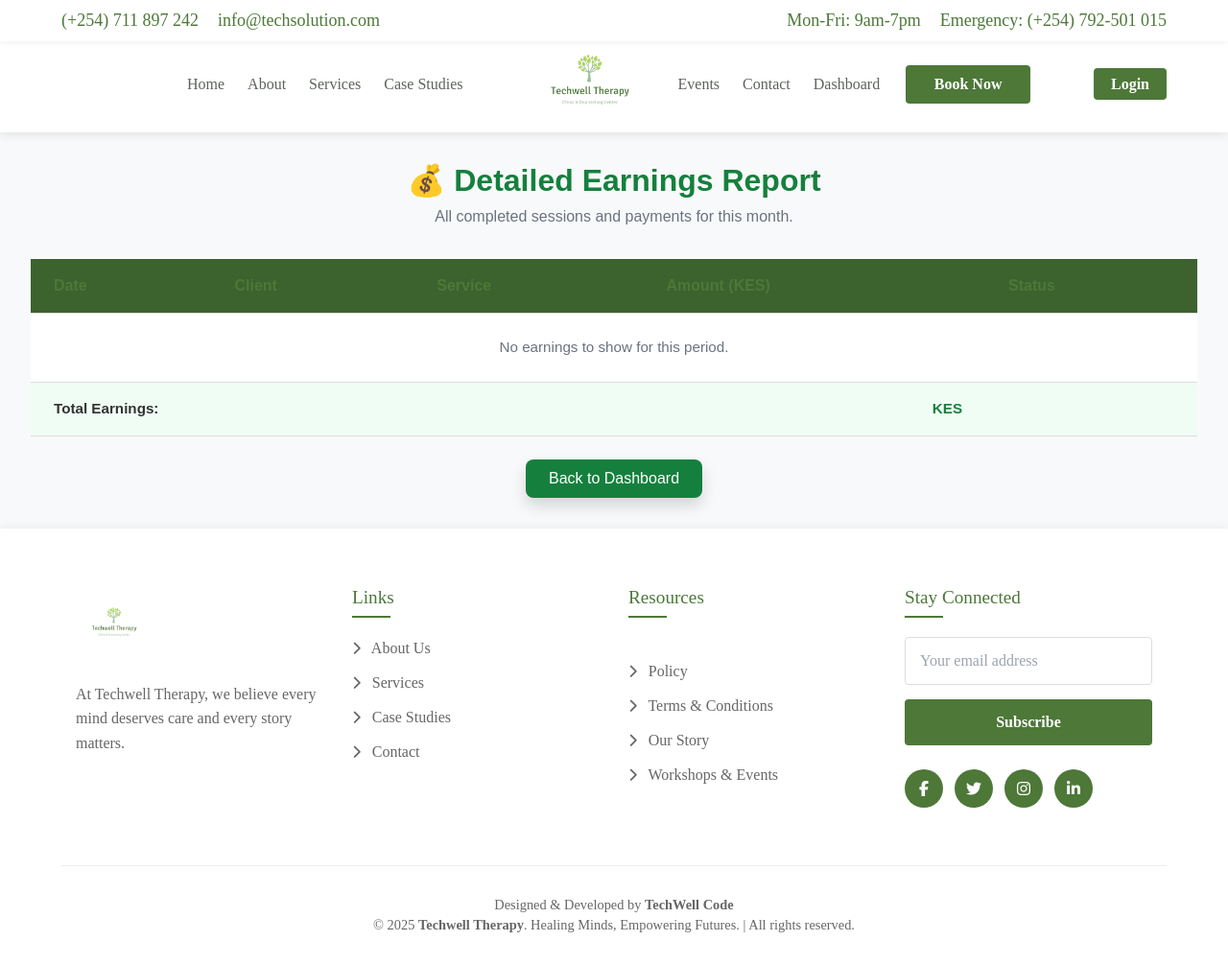
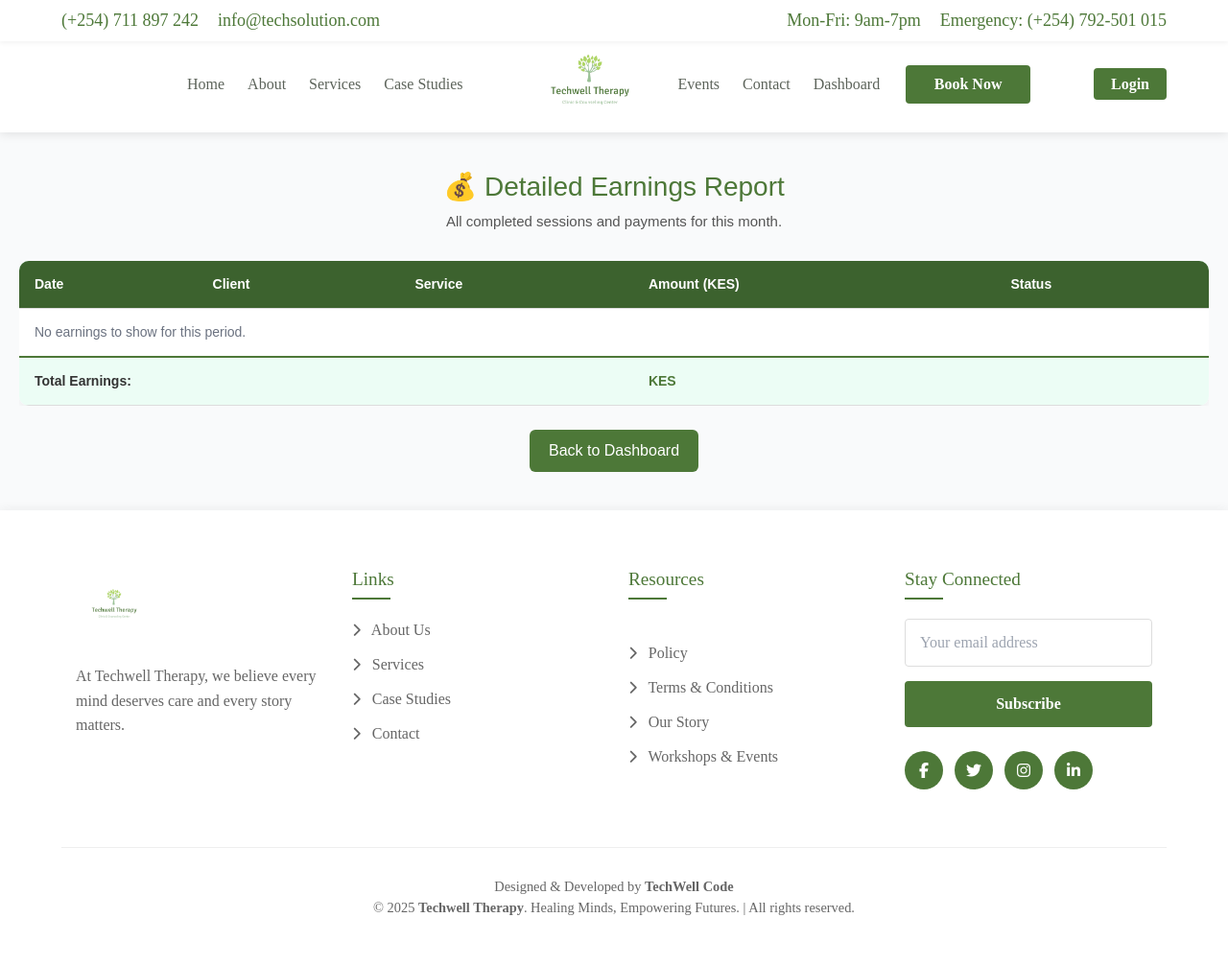
Before and after one commit to cataML/techwell_solution, a Django app: template therapy_hub/templates/therapy_hub/earnings_report.html in a window 1280 px wide. Shown: the whole page at 96% size. After the commit the page ends 954 px from the top, so only its background shows below. Run offline with Django 5.2, Linux system fonts and the light colour scheme; the template is opened without the code that fills it, so the values that code supplies are empty; some libraries are stand-ins or nearby versions; some web fonts are replaced.

Commit message:
Updated Therapy_hub

```diff
--- a/static/css/style_therapy.css
+++ b/static/css/style_therapy.css
@@ -3511,11 +3511,14 @@ table th {
     border-radius: 12px;
     box-shadow: 0 3px 10px rgba(0,0,0,0.08);
     text-align: center;
+
 }
 
 .profile-avatar {
-    margin-bottom: 25px;
+    margin-bottom: 55px;
     color: #4D7838;
+    width: 100px;
+    justify-self: center;
 }
 
 /* Form */
@@ -3579,66 +3582,106 @@ input:focus {
 }
 
 /* ==============================
-    PROFILE PAGE
-  ============================== *
-  .session-history-container {
-    max-width: 900px;
-    margin: 50px auto;
+    DASHDASH PAGE
+  ============================== */
+
+.counsellor-container {
+    max-width: 1000px;
+    margin: 0 auto;
     padding: 20px;
 }
 
-.page-title {
-    font-size: 32px;
-    color: #315E26;
-    text-align: center;
-    margin-bottom: 30px;
-}
-
-.session-table {
+.counsellor-card {
+    background-color: #fff;
+    border-radius: 12px;
+    box-shadow: 0 2px 6px rgba(0,0,0,0.1);
+    padding: 20px;
+    margin-bottom: 20px;
+}
+
+.counsellor-card h3 {
+    font-size: 1.3rem;
+    margin-bottom: 15px;
+    border-bottom: 2px solid #eee;
+    padding-bottom: 5px;
+}
+
+table {
     width: 100%;
     border-collapse: collapse;
-    background: #fff;
-    border-radius: 10px;
-    box-shadow: 0 3px 8px rgba(0,0,0,0.05);
-    overflow: hidden;
-}
-
-.session-table th, .session-table td {
-    padding: 12px 15px;
-    border-bottom: 1px solid #e7e7e7;
+}
+
+table th, table td {
     text-align: left;
-    font-size: 14px;
-}
-
-.session-table th {
-    background: #f9f9f9;
-    color: #333;
-    font-weight: 600;
-}
-
-.session-table tr:last-child td {
-    border-bottom: none;
-}
-
-.empty-message {
-    text-align: center;
-    color: #555;
-    font-size: 15px;
-    margin-top: 20px;
-}
-
-/* Buttons *
-.btn-secondary {
-    padding: 6px 12px;
-    background: #efefef;
-    color: #333;
-    border-radius: 6px;
-    text-decoration: none;
-    font-size: 13px;
-}
-
-.btn-secondary:hover {
-    background: #ddd;
+    padding: 10px;
+    border-bottom: 1px solid #ddd;
+}
+
+table tr:hover {
+    background-color: #f9f9f9;
+}
+
+.status-upcoming {
+    background-color: #fff3cd;
+    color: #856404;
+    padding: 3px 8px;
+    border-radius: 5px;
+    font-size: 0.9rem;
+}
+
+.status-completed {
+    background-color: #d4edda;
+    color: #155724;
+    padding: 3px 8px;
+    border-radius: 5px;
+    font-size: 0.9rem;
+}
+
+.client-list {
+    list-style: none;
+    padding: 0;
+    margin: 0;
+}
+
+.client-list li {
+    display: flex;
+    justify-content: space-between;
+    align-items: center;
+    padding: 12px;
+    border: 1px solid #ddd;
+    border-radius: 8px;
+    margin-bottom: 10px;
+    background-color: #fafafa;
+}
+
+.client-list li:hover {
+    background-color: #f0f0f0;
+}
+
+.client-status-active {
+    background-color: #d1e7dd;
+    color: #0f5132;
+    padding: 3px 8px;
+    border-radius: 5px;
+    font-size: 0.85rem;
+}
+
+.client-status-inactive {
+    background-color: #e2e3e5;
+    color: #6c757d;
+    padding: 3px 8px;
+    border-radius: 5px;
+    font-size: 0.85rem;
+}
+
+.earnings p {
+    margin: 5px 0;
+}
+
+.earnings-amount {
+    font-size: 2rem;
+    color: #28a745;
+    font-weight: bold;
 }
 /* ==============================
     RESPONSIVE STYLES
@@ -3715,8 +3758,121 @@ input:focus {
   text-align: center;
 }
 
-
-
+/* ==============================
+    EARNING REPORT PAGE
+ ============================== */
+.earnings-report-section {
+    padding: 40px 20px;
+    background-color: #f9fafb;
+}
+
+.report-header {
+    text-align: center;
+    margin-bottom: 30px;
+}
+
+.report-header h2 {
+    font-size: 28px;
+    color: #4D7838;
+    margin-bottom: 8px;
+}
+
+.report-header p {
+    color: #555;
+    font-size: 15px;
+}
+.report-table thead tr th{
+  color: #fff;
+}
+.report-table-container {
+    overflow-x: auto;
+}
+
+.report-table {
+    width: 100%;
+    border-collapse: collapse;
+    background: #ffffff;
+    border-radius: 10px;
+    overflow: hidden;
+    box-shadow: 0 4px 12px rgba(0, 0, 0, 0.05);
+}
+
+.report-table thead {
+    background-color: #d1fae5;
+}
+
+.report-table th,
+.report-table td {
+    padding: 14px 16px;
+    text-align: left;
+    font-size: 14px;
+}
+
+.report-table th {
+    color: #4D7838;
+    font-weight: 600;
+}
+
+.report-table tbody tr {
+    border-bottom: 1px solid #e5e7eb;
+}
+
+.report-table tbody tr:hover {
+    background-color: #f3f4f6;
+}
+
+.text-right {
+    text-align: right;
+}
+
+.amount {
+    color: #15803d;
+    font-weight: 600;
+}
+
+.status.completed {
+    color: #16a34a;
+    font-weight: 500;
+}
+
+.status.pending {
+    color: #dc2626;
+    font-weight: 500;
+}
+
+.no-data {
+    text-align: center;
+    padding: 20px;
+    color: #6b7280;
+}
+
+tfoot {
+    background-color: #ecfdf5;
+}
+
+.total {
+    color: #4D7838;
+    font-weight: bold;
+}
+
+.report-footer {
+    text-align: center;
+    margin-top: 25px;
+}
+
+.back-btn {
+    display: inline-block;
+    background-color: #4D7838;
+    color: #ffffff;
+    padding: 10px 20px;
+    border-radius: 6px;
+    text-decoration: none;
+    transition: 0.3s ease;
+}
+
+.back-btn:hover {
+    background-color: #15803d;
+}
 
 
 
--- a/templates/base_therapy.html
+++ b/templates/base_therapy.html
@@ -69,8 +69,11 @@
 <div class="user-action">
   {% if user.is_authenticated %}
     <div class="profile-dropdown" onclick="toggleDropdown(event)">
-      {% if user_profile and user_profile.image %}
-        <img src="{{ profile.avatar.url }}" alt="Profile" class="profile-icon">
+
+      {% if user.therapy_profile.avatar %}
+        <img src="{{ user.therapy_profile.avatar.url }}"
+             alt="Profile"
+             class="profile-icon">
       {% else %}
         <i class="fa fa-user profile-icon"></i>
       {% endif %}
@@ -82,10 +85,9 @@
       </div>
     </div>
   {% else %}
-    <a href="{% url 'therapy_hub:login' %}" class="login-icon">
-      <a href="{% url 'therapy_hub:login' %}" class="book-button">Login</a>
-    </a>
+    <a href="{% url 'therapy_hub:login' %}" class="book-button">Login</a>
   {% endif %}
+</div>
 </div>
 </div>
 
--- a/therapy_hub/templates/therapy_hub/dashboard.html
+++ b/therapy_hub/templates/therapy_hub/dashboard.html
@@ -6,6 +6,7 @@
 
     {% if request.user.therapy_profile.role == 'client' %}
     <div class="dashh-card">
+        <i class="fa fa-user-md"></i>
         <h3>Client Dashboard</h3>
         <p>View your sessions, payments, and messages.</p>
         <a href="{% url 'therapy_hub:client_dashboard' %}">Enter</a>
@@ -13,7 +14,7 @@
     {% endif %}
 
     {% if request.user.therapy_profile.role == 'counsellor' %}
-    <div class="card">
+    <div class="dashh-card">
         <i class="fa fa-user-md"></i>
         <h3>Counsellor Dashboard</h3>
         <p>Manage your clients, schedule, and session notes.</p>
--- a/therapy_hub/templates/therapy_hub/earnings_report.html
+++ b/therapy_hub/templates/therapy_hub/earnings_report.html
@@ -3,58 +3,66 @@
 {% block title %}Techwell Therapy | Earnings Report{% endblock %}
 
 {% block content %}
-<section class="earnings-report-section p-6 md:p-8">
-    <div class="report-header text-center mb-8">
-        <h2 class="text-3xl font-semibold mb-2 text-green-700">💰 Detailed Earnings Report</h2>
-        <p class="text-gray-500">All completed sessions and payments for this month.</p>
+<section class="earnings-report-section">
+
+    <div class="report-header">
+        <h2>💰 Detailed Earnings Report</h2>
+        <p>All completed sessions and payments for this month.</p>
     </div>
 
-    <div class="report-table-container overflow-x-auto">
-        <table class="report-table w-full bg-white rounded-xl shadow-md">
-            <thead class="bg-green-100 text-green-800">
+    <div class="report-table-container">
+        <table class="report-table">
+            <thead>
                 <tr>
-                    <th class="py-3 px-4 text-left">Date</th>
-                    <th class="py-3 px-4 text-left">Client</th>
-                    <th class="py-3 px-4 text-left">Service</th>
-                    <th class="py-3 px-4 text-right">Amount (KES)</th>
-                    <th class="py-3 px-4 text-left">Status</th>
+                    <th>Date</th>
+                    <th>Client</th>
+                    <th>Service</th>
+                    <th class="text-right">Amount (KES)</th>
+                    <th>Status</th>
                 </tr>
             </thead>
             <tbody>
                 {% for session in detailed_earnings %}
-                <tr class="border-b">
-                    <td class="py-3 px-4">{{ session.date|date:"d M Y" }}</td>
-                    <td class="py-3 px-4">{{ session.client_name }}</td>
-                    <td class="py-3 px-4">{{ session.service_name }}</td>
-                    <td class="py-3 px-4 text-right text-green-700 font-semibold">{{ session.amount|floatformat:2 }}</td>
-                    <td class="py-3 px-4">
+                <tr>
+                    <td>{{ session.date|date:"d M Y" }}</td>
+                    <td>{{ session.client_name }}</td>
+                    <td>{{ session.service_name }}</td>
+                    <td class="text-right amount">
+                        {{ session.amount|floatformat:2 }}
+                    </td>
+                    <td>
                         {% if session.completed %}
-                            <span class="text-green-600 font-medium">Completed</span>
+                            <span class="status completed">Completed</span>
                         {% else %}
-                            <span class="text-red-600 font-medium">Pending</span>
+                            <span class="status pending">Pending</span>
                         {% endif %}
                     </td>
                 </tr>
                 {% empty %}
                 <tr>
-                    <td colspan="5" class="py-4 text-center text-gray-500">No earnings to show for this period.</td>
+                    <td colspan="5" class="no-data">
+                        No earnings to show for this period.
+                    </td>
                 </tr>
                 {% endfor %}
             </tbody>
-            <tfoot class="bg-green-50 font-semibold">
+            <tfoot>
                 <tr>
-                    <td colspan="3" class="py-3 px-4 text-left">Total Earnings:</td>
-                    <td class="py-3 px-4 text-right text-green-700">KES {{ total_earnings|floatformat:2 }}</td>
+                    <td colspan="3"><strong>Total Earnings:</strong></td>
+                    <td class="text-right total">
+                        KES {{ total_earnings|floatformat:2 }}
+                    </td>
                     <td></td>
                 </tr>
             </tfoot>
         </table>
     </div>
 
-    <div class="report-footer text-center mt-6">
-        <a href="{% url 'therapy_hub:counsellor_dashboard' %}" class="inline-block bg-green-700 hover:bg-green-800 text-white px-6 py-2 rounded-lg shadow transition">
+    <div class="report-footer">
+        <a href="{% url 'therapy_hub:counsellor_dashboard' %}" class="back-btn">
             Back to Dashboard
         </a>
     </div>
+
 </section>
 {% endblock %}
--- a/therapy_hub/templates/therapy_hub/profile.html
+++ b/therapy_hub/templates/therapy_hub/profile.html
@@ -16,6 +16,7 @@
                 <i class="fas fa-user-circle fa-6x" id="avatar-placeholder"></i>
             {% endif %}
         </div>
+        <br>
     {% if messages %}
     {% for message in messages %}
         <div class="alert alert-success">{{ message }}</div>
```
Also changed, not shown: therapy_hub/models.py (+25 -5 lines), therapy_hub/templates/therapy_hub/counsellor_dashboard.html (+34 -47 lines), therapy_hub/views.py (+57 -7 lines), db.sqlite3, media/avatars/client2.jpg (added), media/avatars/photo2.png (added), therapy_hub/migrations/0012_alter_session_client_alter_session_status.py (added).
